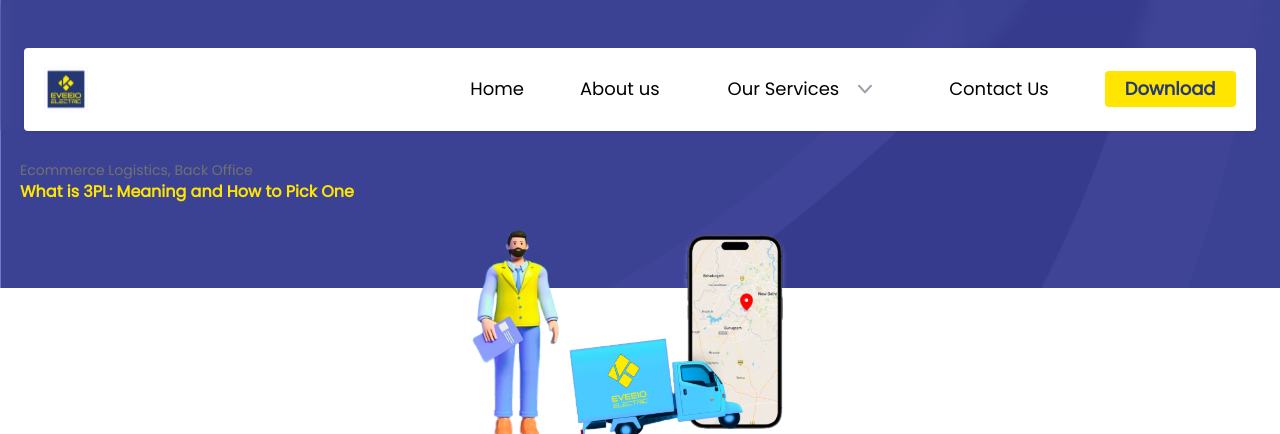
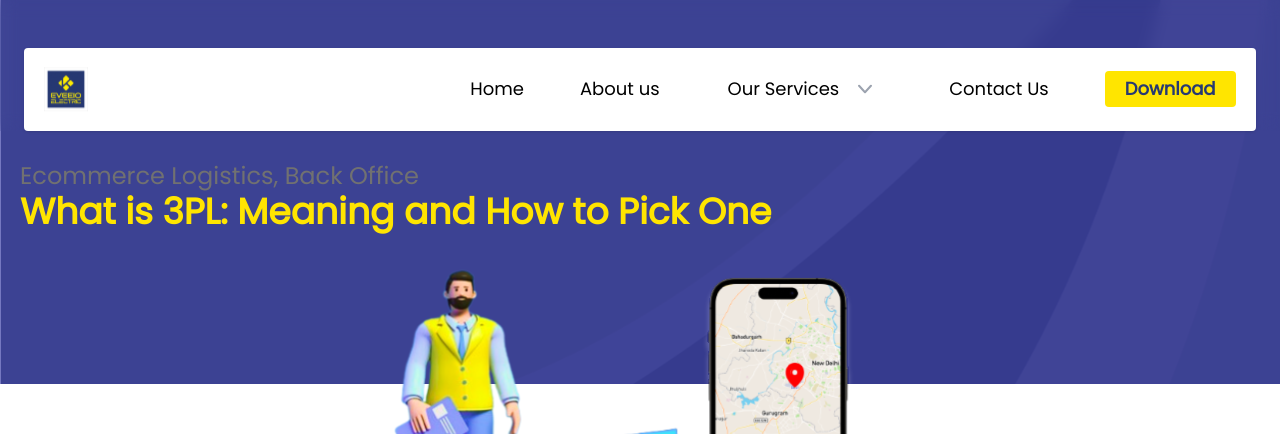
Before and after one commit to Yatndeep-Dubey/eveeio, a React (Create React App) app: page /third-party-logistics in a window 1280 px wide. Shown: the top 434 px of the page. Built offline with nearby package versions, Linux system fonts and the light colour scheme.

Commit message:
improved logistics page

```diff
--- a/src/pages/Logistics.jsx
+++ b/src/pages/Logistics.jsx
@@ -6,13 +6,13 @@ import Hero from "../containers/Hero";
 const Logistics = () => {
   return (
     <div>
-      <Hero customClass="h-72 mb-40 p-5">
-        <p className="text-grayish text-sm">Ecommerce Logistics, Back Office</p>
-        <p className="font-bold text-secondary">
+      <Hero customClass="h-72 mb-40 p-5 lg:h-96 lg:mb-52">
+        <p className="text-grayish text-sm lg:text-xl xl:text-2xl">Ecommerce Logistics, Back Office</p>
+        <p className="font-bold text-secondary lg:text-3xl xl:text-4xl">
           What is 3PL: Meaning and How to Pick One
         </p>
 
-        <img src="images/hero/man-truck.svg" alt="" className="mx-auto" />
+        <img src="images/hero/man-truck.svg" alt="" className="mx-auto lg:h-96" />
       </Hero>
 
       <Content />
```
